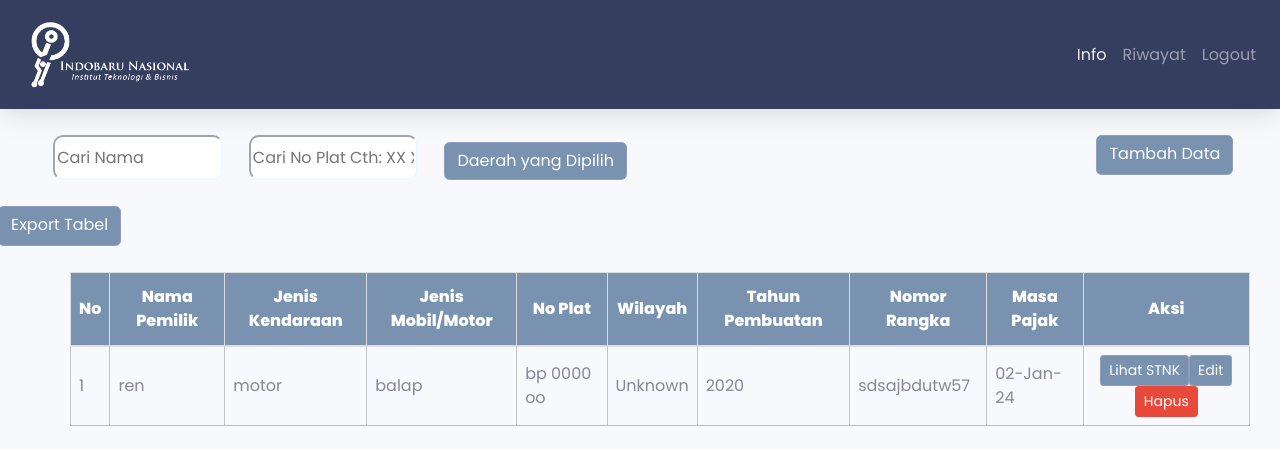
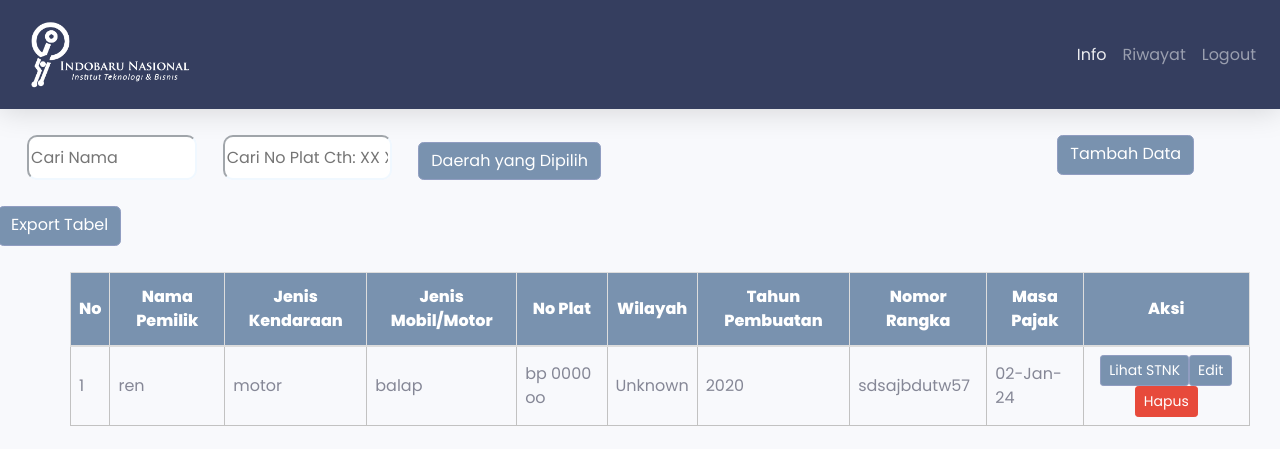
Before and after one commit to irenedocode/iibnpajak, a PHP site: page /admin/info.php in a window 1280 px wide. Shown: the top 449 px of the page. Run offline with PHP 8.4, Linux system fonts and the light colour scheme; data comes from the database, SQL or seed files in the repository.

Commit message:
pushing tru

```diff
--- a/admin/info.php
+++ b/admin/info.php
@@ -69,7 +69,7 @@
                                         <input type="text" id="1" onkeyup="searchNama(1)" size="20" placeholder="Cari Nama"
                                         style="
                                         width: 13%;
-                                        margin-left: 5%;
+                                        margin-left: 3%;
                                         border-radius: 10px;
                                         border-color: aliceblue;
                                         margin-right: 2%;
@@ -102,7 +102,7 @@
                                     <a href="tambah.php" class="btn btn-primary"
                                     style="
                                     height: 40px;
-                                    margin-left: 36%;
+                                    margin-left: 35%;
                                     margin-top: 2%;
                                     ">Tambah Data</a>
 
@@ -393,13 +393,16 @@ while ($data = $hasil->fetch_assoc()) {
         return;
     }
 
+    console.log("Filtering category: ", category);
+
     for (var i = 1; i < rows.length; i++) {
         var row = rows[i];
         var cells = row.getElementsByTagName('td');
-    var cellCategory = cells[5];
+        var cellCategory = cells[5]; // Assuming the category is in the 6th column (index 5)
 
-    if (category === 'All' ||
-        (cellCategory.innerText.charAt(0).toUpperCase() === category.toUpperCase())) {
+        console.log("Row ", i, " Category: ", cellCategory.innerText);
+
+        if (category === 'All' || (cellCategory.innerText.trim().toUpperCase() === category.toUpperCase())) {
             row.style.display = '';
         } else {
             row.style.display = 'none';
@@ -408,6 +411,8 @@ while ($data = $hasil->fetch_assoc()) {
 
     selectedCategoryElement.innerText = 'Selected category: ' + category;
 }
+
+
 
 
 
```
Lines whose indentation alone changed are shown as unchanged.
